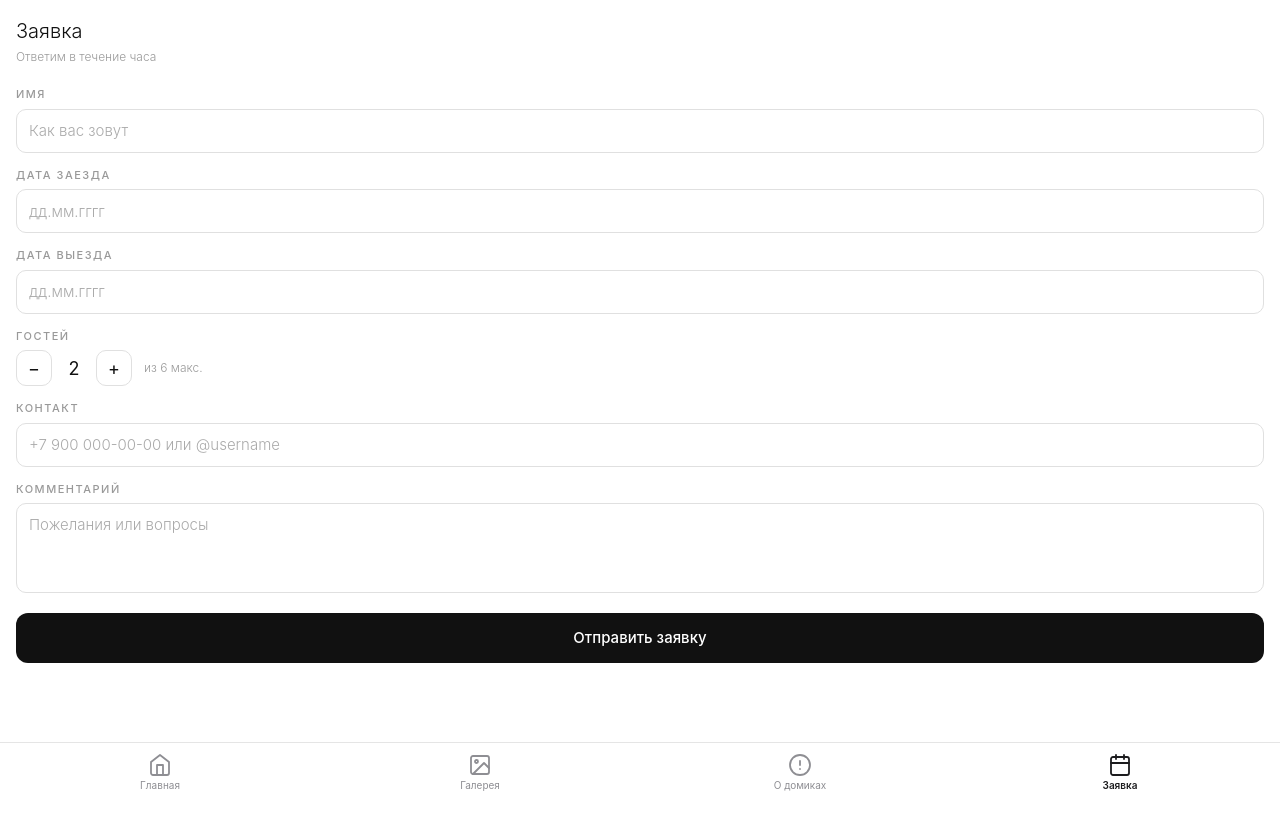
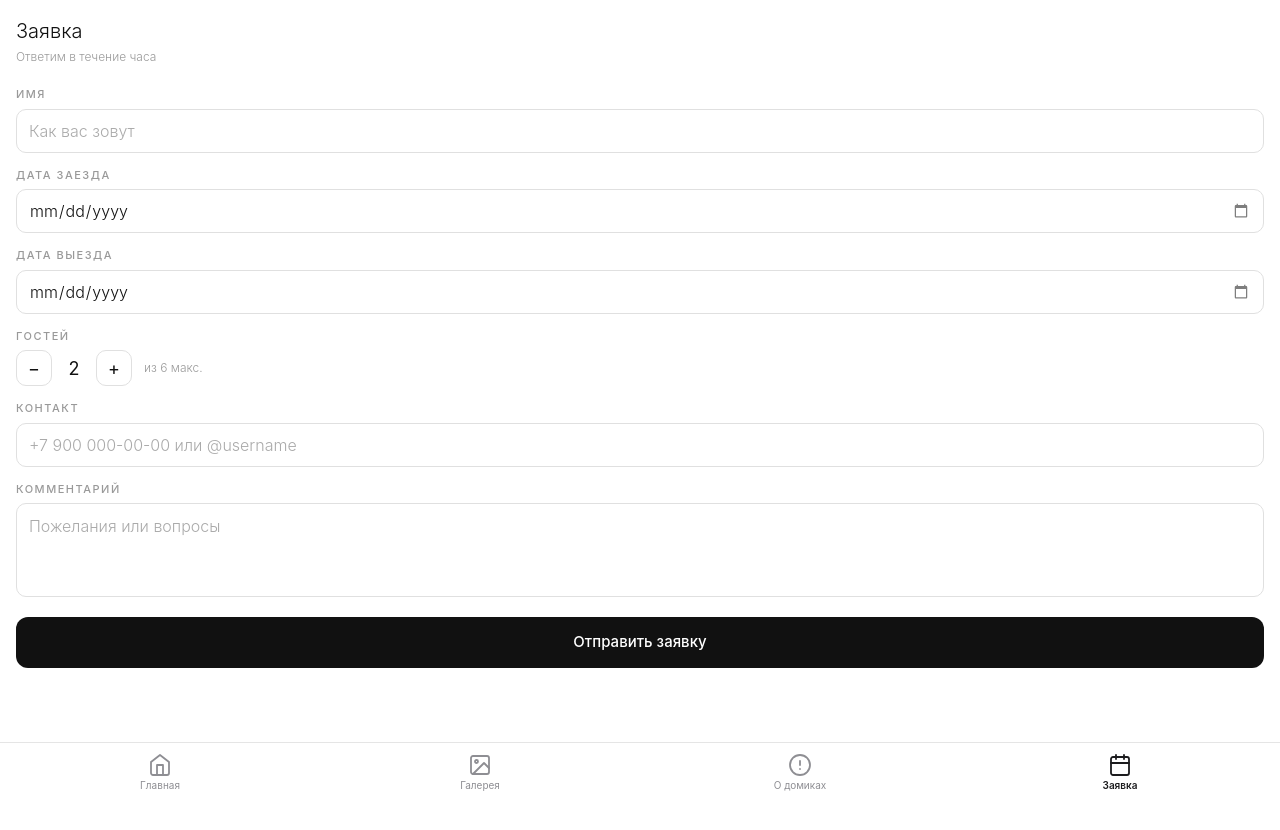
Before and after one commit to dzbbot-spec/shale-relax, a React (Vite) app in the folder mini-app/: page / in a window 1280 px wide. Both pictures are taken after a click on the button "Забронировать". Shown: the top 830 px of the page. Built offline with nearby package versions, Linux system fonts and the light colour scheme; no server answers.

Commit message:
fix: ios zoom and date picker

```diff
--- a/mini-app/index.html
+++ b/mini-app/index.html
@@ -3,7 +3,7 @@
   <head>
     <meta charset="UTF-8" />
     <link rel="icon" type="image/svg+xml" href="/favicon.svg" />
-    <meta name="viewport" content="width=device-width, initial-scale=1.0" />
+    <meta name="viewport" content="width=device-width, initial-scale=1, maximum-scale=1" />
     <title>Шале Релакс</title>
   </head>
   <body>
--- a/mini-app/src/index.css
+++ b/mini-app/src/index.css
@@ -46,7 +46,7 @@ input::placeholder, textarea::placeholder {
   border-radius: 10px;
   border: 1.5px solid #e0e0e0;
   background-color: #ffffff;
-  font-size: 15px;
+  font-size: 16px;
   font-weight: 300;
   color: #111111;
   transition: border-color 0.15s ease;
--- a/mini-app/src/pages/Booking.tsx
+++ b/mini-app/src/pages/Booking.tsx
@@ -33,7 +33,7 @@ const inputStyle: React.CSSProperties = {
   borderRadius: 10,
   border: '1.5px solid #e0e0e0',
   backgroundColor: '#ffffff',
-  fontSize: 15,
+  fontSize: 16,
   fontWeight: 300,
   color: '#111111',
   boxSizing: 'border-box',
@@ -123,18 +123,12 @@ export default function Booking({ navigate }: Props) {
 
         <div style={{ marginBottom: 14 }}>
           <label style={labelStyle}>Дата заезда</label>
-          <input type="text" placeholder="дд.мм.гггг" value={form.check_in}
-            onFocus={e => { (e.target as HTMLInputElement).type = 'date'; onFocusScroll(e) }}
-            onBlur={e => { if (!(e.target as HTMLInputElement).value) (e.target as HTMLInputElement).type = 'text' }}
-            onChange={set('check_in')} required style={inputStyle} />
+          <input type="date" value={form.check_in} onChange={set('check_in')} onFocus={onFocusScroll} required style={inputStyle} />
         </div>
 
         <div style={{ marginBottom: 14 }}>
           <label style={labelStyle}>Дата выезда</label>
-          <input type="text" placeholder="дд.мм.гггг" value={form.check_out}
-            onFocus={e => { (e.target as HTMLInputElement).type = 'date'; onFocusScroll(e) }}
-            onBlur={e => { if (!(e.target as HTMLInputElement).value) (e.target as HTMLInputElement).type = 'text' }}
-            onChange={set('check_out')} required style={inputStyle} />
+          <input type="date" value={form.check_out} onChange={set('check_out')} onFocus={onFocusScroll} required style={inputStyle} />
         </div>
 
         <div style={{ marginBottom: 14 }}>
```
